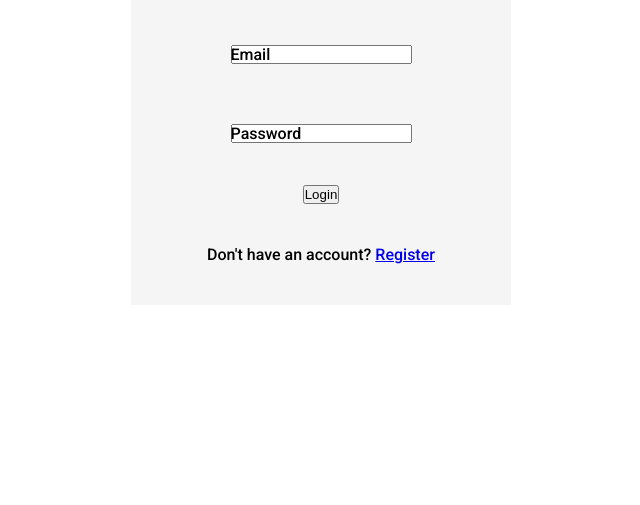
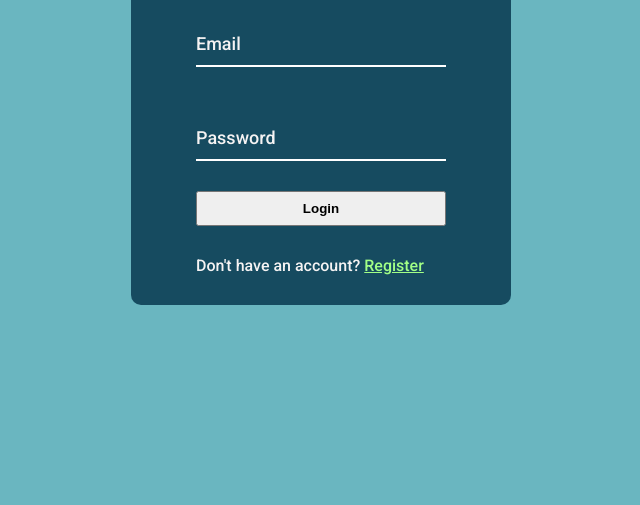
Before and after one commit to ameer-hamza0046/form-input-wave, a plain HTML site: page index.html in a window 1280 px wide. Shown: the part 295-800 px from the top of the page, without its empty margins (319-959 px from the left). Drawn offline with Linux system fonts and the light colour scheme.

Commit message:
completed project

```diff
--- a/index.html
+++ b/index.html
@@ -11,13 +11,13 @@
       <h1>Please Login</h1>
       <div class="email field">
           <div>Email</div>
-          <input type="text" name="email" id="email-field" />
+          <input type="email" name="email" id="email-field" required>
       </div>
       <div class="password field">
           <div>Password</div>
-          <input type="password" name="password" id="password-field" />
+          <input type="password" name="password" id="password-field" required/>
       </div>
-      <div class="login-div"><input type="submit" value="Login" /></div>
+      <input class="login-btn" type="submit" value="Login">
       <div class="last">Don't have an account? <a href="#">Register</a></div>
     </form>
     <script src="./index.js"></script>
--- a/index.js
+++ b/index.js
@@ -1,13 +1,13 @@
-const [emailLabel, passwordLabel] = document.querySelectorAll(".field > div")
-const [emailInput, passwordInput] = document.querySelectorAll(".field > input")
+const [emailLabel, passwordLabel] = document.querySelectorAll(".field > div");
+const [emailInput, passwordInput] = document.querySelectorAll(".field > input");
 
 const stringToSpanString = (txt) => {
   let str = "";
-    [...txt].forEach(c => {
+  [...txt].forEach((c) => {
     str += `<span>${c}</span>`;
-    })
+  });
   return str;
-}
+};
 
 emailLabel.innerHTML = stringToSpanString(emailLabel.innerHTML);
 passwordLabel.innerHTML = stringToSpanString(passwordLabel.innerHTML);
@@ -15,42 +15,50 @@ passwordLabel.innerHTML = stringToSpanString(passwordLabel.innerHTML);
 const emailLabelSpan = document.querySelectorAll(".email span");
 const passwordLabelSpan = document.querySelectorAll(".password span");
 
+const delay = 40;
+
 emailInput.addEventListener("focusin", () => {
   let t = 0;
-    emailLabelSpan.forEach(span => {
+  emailLabelSpan.forEach((span) => {
     setTimeout(() => {
       span.classList.add("focused");
-        }, 0 + 100 * t);
+    }, 0 + delay * t);
     t++;
-    })
-})
+  });
+});
 
 emailInput.addEventListener("focusout", () => {
+  if (emailInput.value !== "") {
+    return;
+  }
   let t = 0;
-    emailLabelSpan.forEach(span => {
+  emailLabelSpan.forEach((span) => {
     setTimeout(() => {
       span.classList.remove("focused");
-        }, 0 + 100 * t);
+    }, delay * t);
     t++;
-    })
-})
+  });
+});
 
 passwordInput.addEventListener("focusin", () => {
   let t = 0;
-    passwordLabelSpan.forEach(span => {
+  passwordLabelSpan.forEach((span) => {
     setTimeout(() => {
       span.classList.add("focused");
-        }, 0 + 100 * t);
+    }, delay * t);
     t++;
-    })
-})
+  });
+});
 
 passwordInput.addEventListener("focusout", () => {
+  if (passwordInput.value !== "") {
+    return;
+  }
   let t = 0;
-    passwordLabelSpan.forEach(span => {
+  passwordLabelSpan.forEach((span) => {
     setTimeout(() => {
       span.classList.remove("focused");
-        }, 0 + 100 * t);
+    }, delay * t);
     t++;
-    })
-})
+  });
+});
--- a/style.css
+++ b/style.css
@@ -4,6 +4,7 @@
   margin: 0;
   padding: 0;
   box-sizing: border-box;
+  color: rgb(245, 243, 243);
 }
 
 body {
@@ -12,6 +13,7 @@ body {
   align-items: center;
   font-family: "Roboto", sans-serif;
   height: 100vh;
+  background-color: #6ab6c0;
 }
 
 form h1 {
@@ -19,23 +21,62 @@ form h1 {
 }
 
 form {
-    background-color: whitesmoke;
-    width: 380px;
-    height: 400px;
+  background-color: #164B60;
+  width: 380px;
+  max-width: 90%;
+  height: 400px;
+  display: flex;
+  flex-direction: column;
+  justify-content: space-evenly;
+  align-items: center;
+  border-radius: 10px;
+}
 
-    display: flex;
-    flex-direction: column;
-    justify-content: space-evenly;
-    align-items: center;
+form .field input {
+  background: transparent;
+  border: none;
+  width: 250px;
+  border-bottom: 2px solid white;
+  padding: 10px 0px;
+  font-size: 18px;
+}
+
+form .field input:focus {
+  outline: none;
+  border-bottom: 2px solid #A2FF86;
+}
+
+.field > div {
+  pointer-events: none;
 }
 
 .field > div > span {
   position: relative;
-  top: 20px;
-  pointer-events: none;
-  transition: top 0.2s ease-out;
+  top: 30px;
+  /* pointer-events: none; */
+  transition: top 0.3s;
+  transition-timing-function: cubic-bezier(0.68, -0.55, 0.265, 1.55);
+  font-size: 18px;
 }
 
 .field > div > span.focused {
-  top: 0px
+  top: 0px;
+  color: #A2FF86;
 }
+
+.login-btn {
+  width: 250px;
+  height: 35px;
+  cursor: pointer;
+  color: black;
+  font-weight: bold;
+}
+
+
+.last {
+  width: 250px;
+}
+
+.last a {
+  color: #A2FF86;
+}
```
Lines whose indentation alone changed are shown as unchanged.
